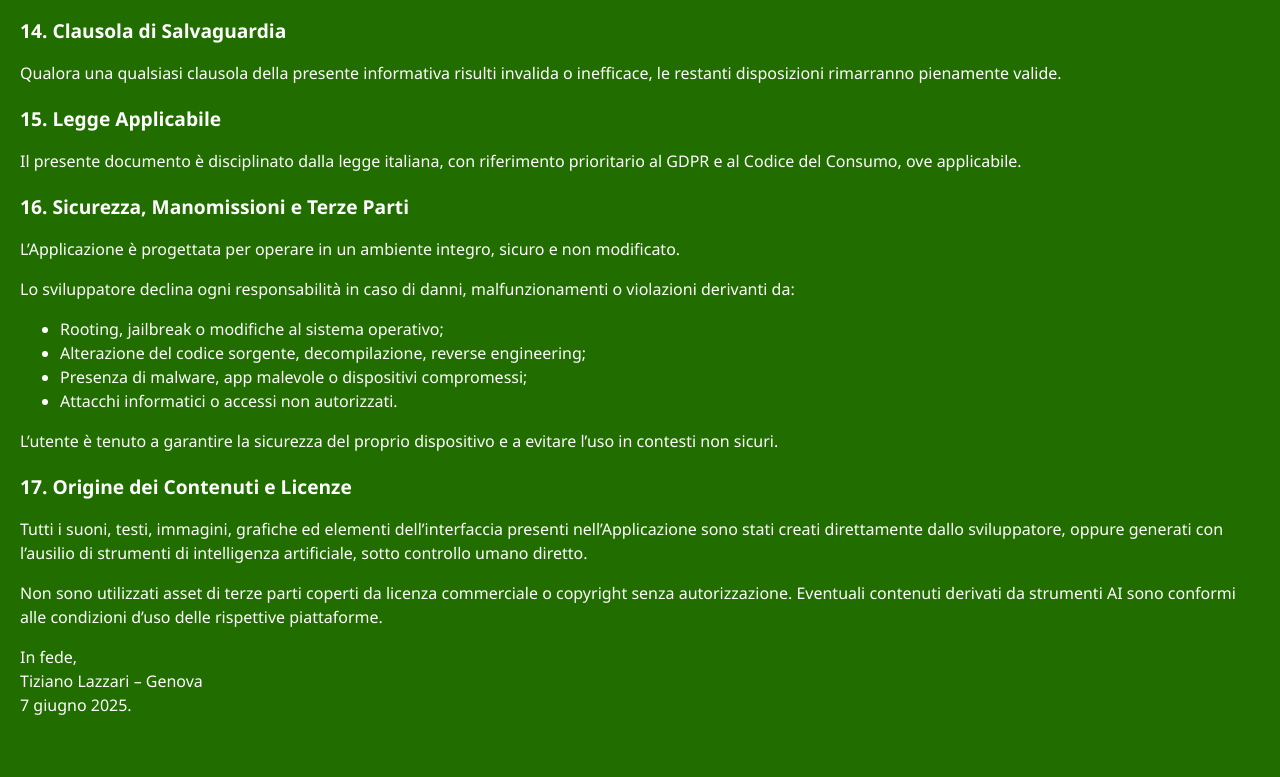
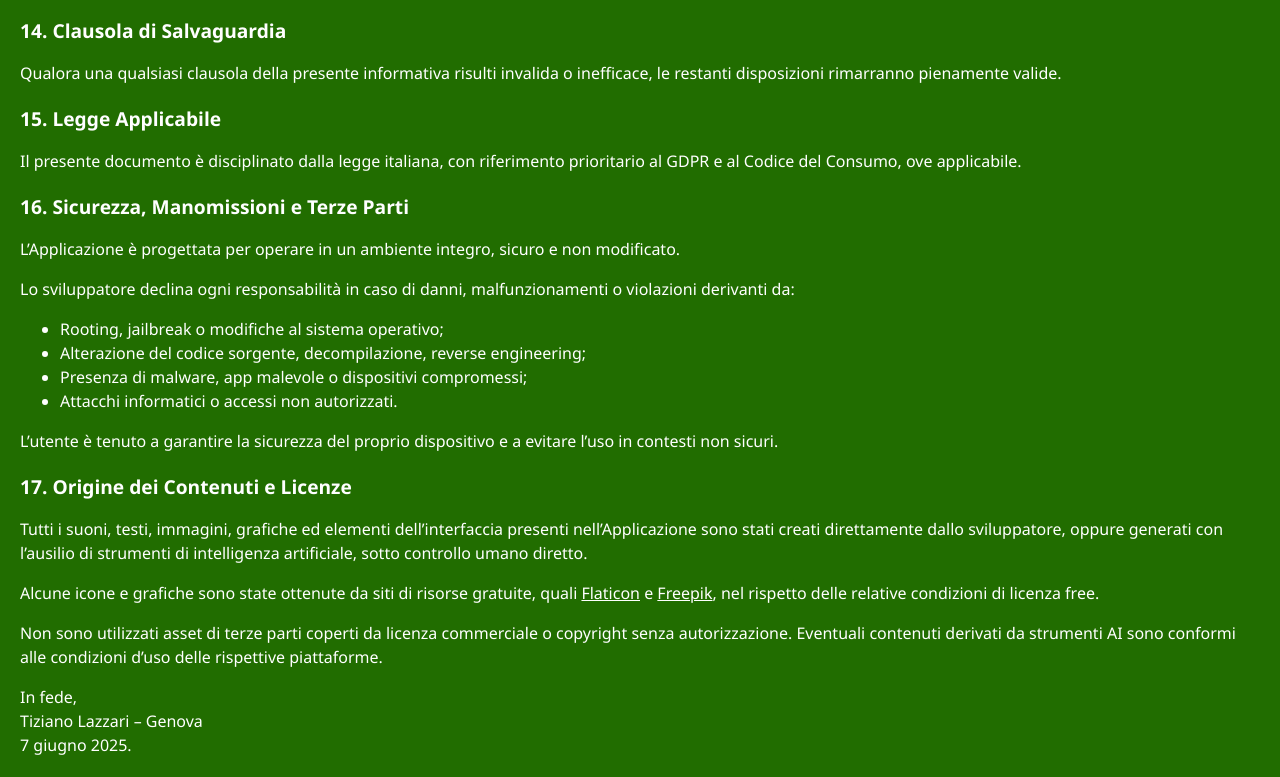
Before and after one commit to tiztizlaz/CinghiPro-PolicyPrivacy, a plain HTML site: page index.html in a window 1280 px wide. Shown: the part 3612-4389 px from the top of the page. Before the commit the page ends 4349 px from the top, so only its background shows below. Drawn offline with Linux system fonts and the light colour scheme.

Commit message:
Update index.html

```diff
--- a/index.html
+++ b/index.html
@@ -215,7 +215,12 @@ Data: 7 giugno 2025</p>
 <h3>17. Origine dei Contenuti e Licenze</h3>
 <p>Tutti i suoni, testi, immagini, grafiche ed elementi dell’interfaccia presenti nell’Applicazione sono stati creati direttamente dallo sviluppatore, oppure generati con l’ausilio di strumenti di intelligenza artificiale, sotto controllo umano diretto.</p>
 
+<p>Alcune icone e grafiche sono state ottenute da siti di risorse gratuite, quali
+  <a href="https://www.flaticon.com" target="_blank" style="color: white; text-decoration: underline;">Flaticon</a> e
+  <a href="https://www.freepik.com" target="_blank" style="color: white; text-decoration: underline;">Freepik</a>, nel rispetto delle relative condizioni di licenza free.</p>
+
 <p>Non sono utilizzati asset di terze parti coperti da licenza commerciale o copyright senza autorizzazione. Eventuali contenuti derivati da strumenti AI sono conformi alle condizioni d’uso delle rispettive piattaforme.</p>
+
 
 <p>In fede,<br />
 Tiziano Lazzari – Genova<br />
```
